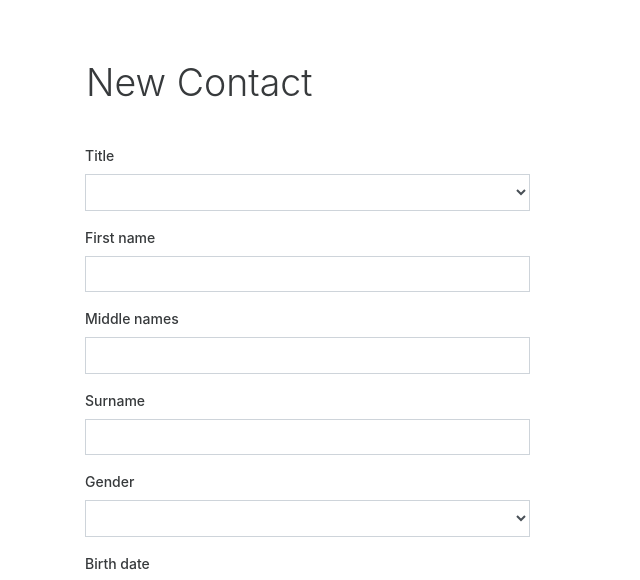
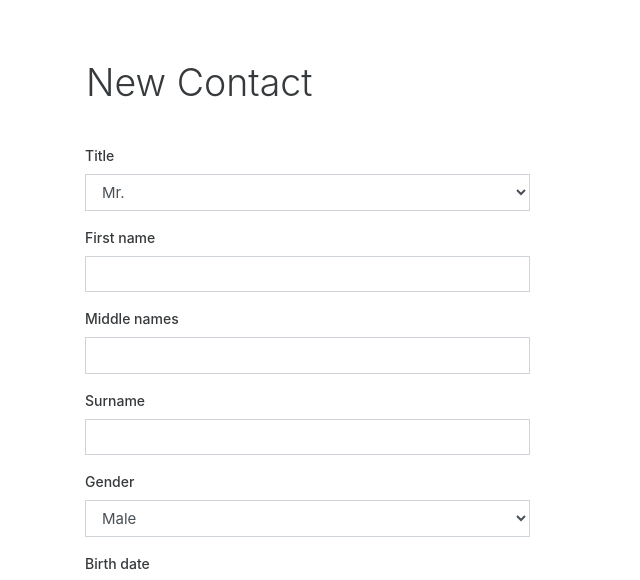
Before and after one commit to DVT/angular-forms-tutorial, an Angular app: page / in a window 1280 px wide. Shown: the top 580 px of the page, without its empty margins (0-640 px from the left). Built offline with nearby package versions, Linux system fonts and the light colour scheme.

Commit message:
Add title and gender dropdown options

```diff
--- a/src/app/contact/contact.component.html
+++ b/src/app/contact/contact.component.html
@@ -4,7 +4,9 @@
   <form class="col-sm-5">
     <div class="form-group">
       <label for="title">Title</label>
-      <select class="form-control" id="title"></select>
+      <select class="form-control" id="title">
+        <option *ngFor="let title of titles" [value]="title">{{title}}</option>
+      </select>
     </div>
 
     <div class="form-group">
@@ -24,7 +26,9 @@
 
     <div class="form-group">
       <label for="gender">Gender</label>
-      <select class="form-control" id="gender"></select>
+      <select class="form-control" id="gender">
+        <option *ngFor="let gender of genders" [value]="gender">{{gender}}</option>
+      </select>
     </div>
 
     <div class="form-group">
--- a/src/app/contact/contact.component.ts
+++ b/src/app/contact/contact.component.ts
@@ -1,4 +1,6 @@
 import { Component, OnInit } from '@angular/core';
+import {Title} from '../models/title';
+import {Gender} from '../models/gender';
 
 @Component({
   selector: 'app-contact',
@@ -7,7 +9,13 @@ import { Component, OnInit } from '@angular/core';
 })
 export class ContactComponent implements OnInit {
 
-  constructor() { }
+  titles: Title[];
+  genders: Gender[];
+
+  constructor() {
+    this.genders = Object.values(Gender) as Gender[];
+    this.titles = Object.values(Title) as Title[];
+  }
 
   ngOnInit() {
   }
```
